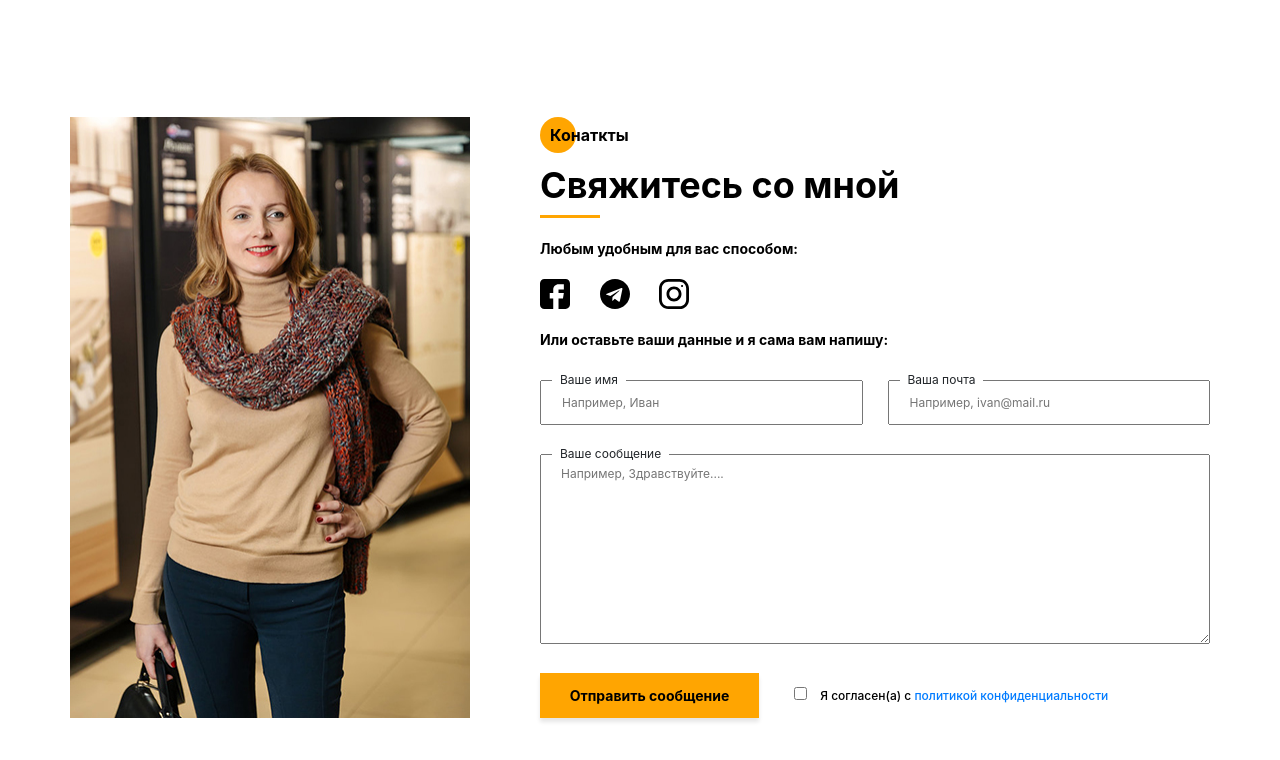
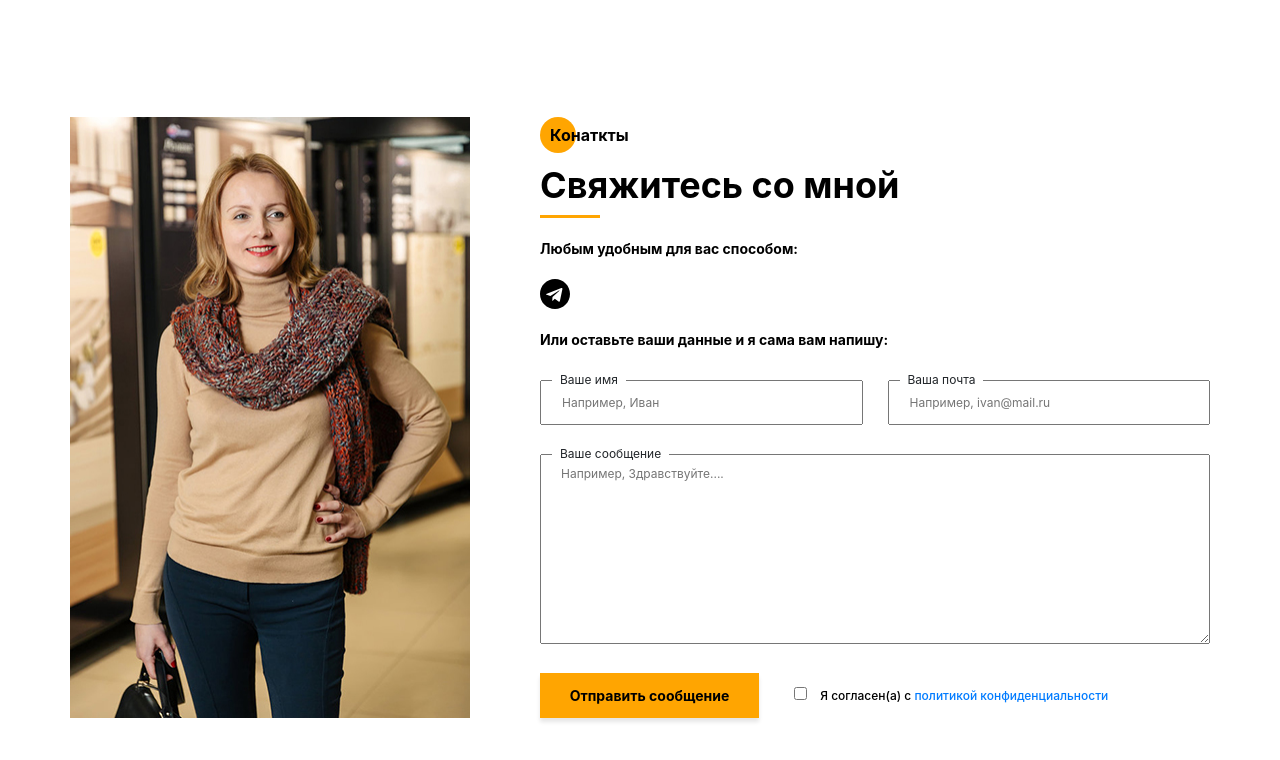
Before and after one commit to Pro-Bloxa/portfolio_starter, a plain HTML site: page index.html in a window 1280 px wide. Shown: the part 3969-4729 px from the top of the page. Drawn offline with Linux system fonts and the light colour scheme; files whose address does not match are found by name.

Commit message:
telegram added

```diff
--- a/index.html
+++ b/index.html
@@ -417,17 +417,17 @@
             <div class="title title_fz36 contacts_title">Свяжитесь со мной</div>
             <h3 class="title title_fz14 contacts_text">Любым удобным для вас способом:</h3>
             <addres class="contacts_socials">
-              <a href="#" class="contacts_socials__link">
+              <!-- <a href="#" class="contacts_socials__link">
                 <img src="icons/social/facebook.svg" alt="facebook" class="contacts_socials__facebook">
-              </a>
+              </a> -->
 
-              <a href="#" class="contacts_socials__link">
+              <a href="https://telegram.me/Tania_a_77" class="contacts_socials__link" target="_blank">
                 <img src="icons/social/telegram.svg" alt="telegram" class="contacts_socials__telegram">
               </a>
 
-              <a href="#" class="contacts_socials__link">
+              <!-- <a href="#" class="contacts_socials__link">
                 <img src="icons/social/instagram.svg" alt="instagram" class="contacts_socials__instagram">
-              </a>
+              </a> -->
             </addres>
             <h3 class="title title_fz14 contacts_text">Или оставьте ваши данные и я сама вам напишу:</h3>
 
```
